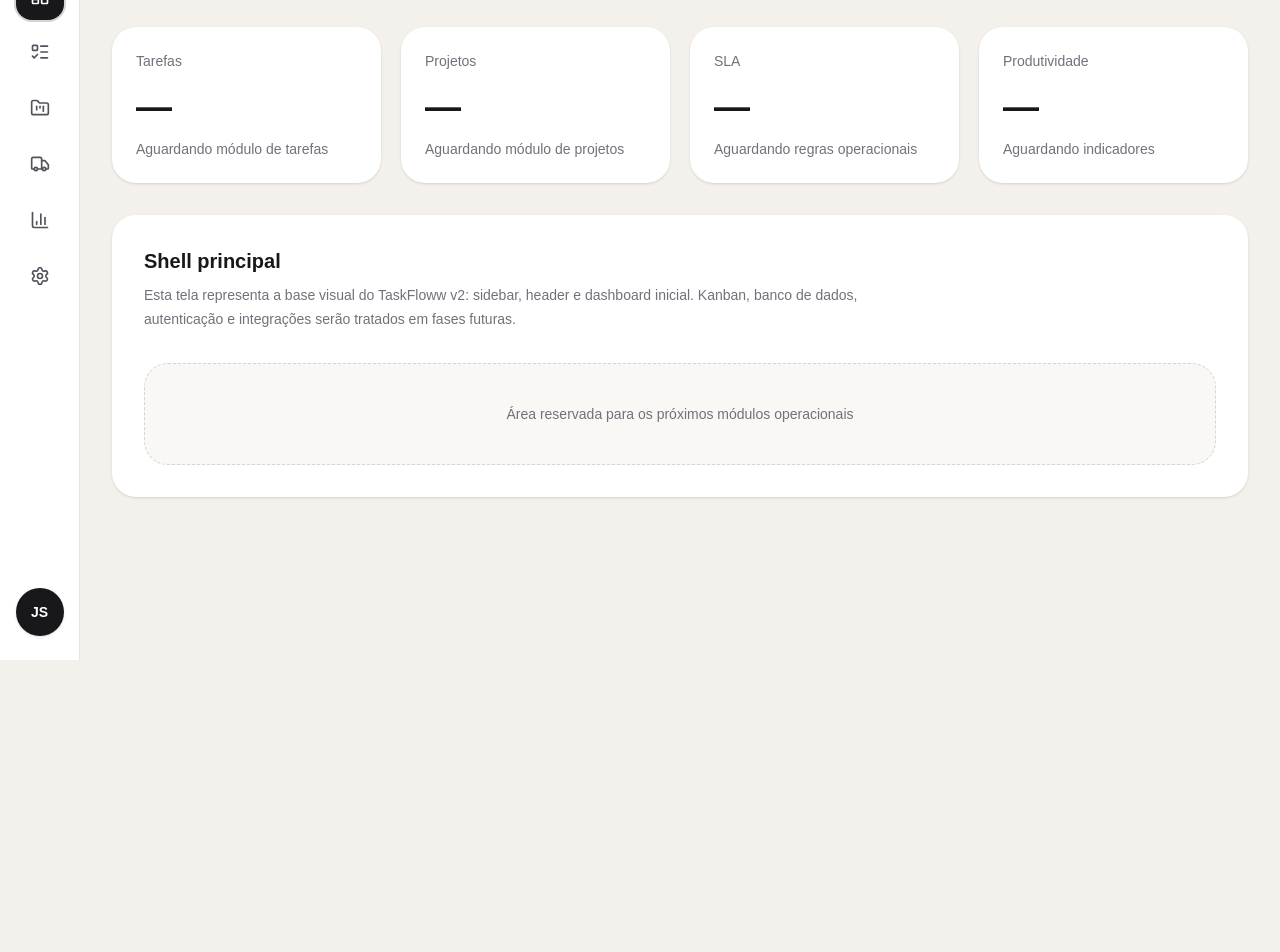
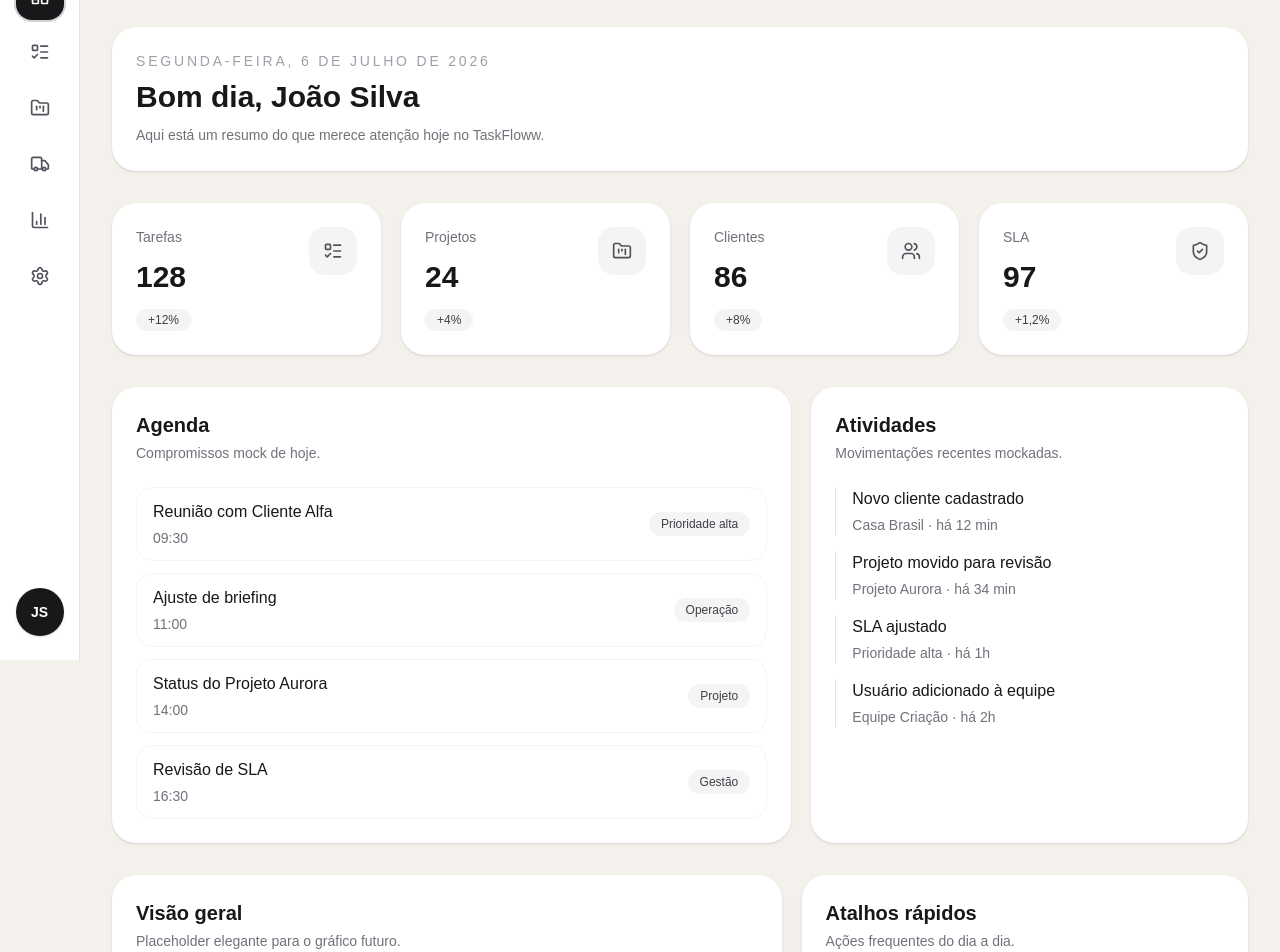
Before and after one commit to hudsonoli/taskflow, a Next.js app in the folder frontend/: page / in a window 1280 px wide. Shown: the part 140-1092 px from the top of the page. Before the commit the page ends 800 px from the top, so only its background shows below. Built offline with nearby package versions, Linux system fonts and the light colour scheme.

Commit message:
feat(ui): dashboard v2 e nova experiencia visual

```diff
--- /dev/null
+++ b/frontend/src/components/dashboard/DashboardActivities.tsx
@@ -0,0 +1,28 @@
+import { Card } from "@/components/ui/Card";
+
+const activities = [
+  { title: "Novo cliente cadastrado", detail: "Casa Brasil · há 12 min" },
+  { title: "Projeto movido para revisão", detail: "Projeto Aurora · há 34 min" },
+  { title: "SLA ajustado", detail: "Prioridade alta · há 1h" },
+  { title: "Usuário adicionado à equipe", detail: "Equipe Criação · há 2h" },
+];
+
+export function DashboardActivities() {
+  return (
+    <Card>
+      <div>
+        <h3 className="text-xl font-semibold text-zinc-900">Atividades</h3>
+        <p className="mt-1 text-sm text-zinc-500">Movimentações recentes mockadas.</p>
+      </div>
+
+      <div className="mt-6 space-y-4">
+        {activities.map((activity) => (
+          <div key={activity.title} className="border-l border-zinc-200 pl-4">
+            <p className="font-medium text-zinc-900">{activity.title}</p>
+            <p className="mt-1 text-sm text-zinc-500">{activity.detail}</p>
+          </div>
+        ))}
+      </div>
+    </Card>
+  );
+}
--- /dev/null
+++ b/frontend/src/components/dashboard/DashboardAgenda.tsx
@@ -0,0 +1,37 @@
+import { Badge } from "@/components/ui/Badge";
+import { Card } from "@/components/ui/Card";
+
+const agenda = [
+  { time: "09:30", title: "Reunião com Cliente Alfa", tag: "Prioridade alta" },
+  { time: "11:00", title: "Ajuste de briefing", tag: "Operação" },
+  { time: "14:00", title: "Status do Projeto Aurora", tag: "Projeto" },
+  { time: "16:30", title: "Revisão de SLA", tag: "Gestão" },
+];
+
+export function DashboardAgenda() {
+  return (
+    <Card>
+      <div className="flex items-center justify-between gap-4">
+        <div>
+          <h3 className="text-xl font-semibold text-zinc-900">Agenda</h3>
+          <p className="mt-1 text-sm text-zinc-500">Compromissos mock de hoje.</p>
+        </div>
+      </div>
+
+      <div className="mt-6 space-y-3">
+        {agenda.map((item) => (
+          <div
+            key={`${item.time}-${item.title}`}
+            className="flex items-center justify-between rounded-2xl border border-zinc-100 px-4 py-3"
+          >
+            <div>
+              <p className="font-medium text-zinc-900">{item.title}</p>
+              <p className="mt-1 text-sm text-zinc-500">{item.time}</p>
+            </div>
+            <Badge>{item.tag}</Badge>
+          </div>
+        ))}
+      </div>
+    </Card>
+  );
+}
--- /dev/null
+++ b/frontend/src/components/dashboard/DashboardChart.tsx
@@ -0,0 +1,19 @@
+import { Card } from "@/components/ui/Card";
+
+export function DashboardChart() {
+  return (
+    <Card>
+      <div>
+        <h3 className="text-xl font-semibold text-zinc-900">Visão geral</h3>
+        <p className="mt-1 text-sm text-zinc-500">
+          Placeholder elegante para o gráfico futuro.
+        </p>
+      </div>
+
+      <div className="mt-6 flex h-[280px] items-center justify-center rounded-3xl border border-dashed border-zinc-200 bg-[#faf8f4] text-sm text-zinc-500">
+        {/* TODO: integrar Chart.js */}
+        Área reservada para gráfico de desempenho
+      </div>
+    </Card>
+  );
+}
--- /dev/null
+++ b/frontend/src/components/dashboard/DashboardGreeting.tsx
@@ -0,0 +1,30 @@
+import { currentUser } from "@/lib/conta-mock";
+import { Card } from "@/components/ui/Card";
+
+const today = new Intl.DateTimeFormat("pt-BR", {
+  dateStyle: "full",
+});
+
+function getGreeting(hour = new Date().getHours()) {
+  if (hour < 12) return "Bom dia";
+  if (hour < 18) return "Boa tarde";
+  return "Boa noite";
+}
+
+export function DashboardGreeting() {
+  return (
+    <Card>
+      <div className="flex flex-col gap-2">
+        <p className="text-sm font-medium uppercase tracking-[0.2em] text-zinc-400">
+          {today.format(new Date())}
+        </p>
+        <h2 className="text-3xl font-semibold text-zinc-900">
+          {getGreeting()}, {currentUser.nome}
+        </h2>
+        <p className="max-w-3xl text-sm leading-6 text-zinc-500">
+          Aqui está um resumo do que merece atenção hoje no TaskFloww.
+        </p>
+      </div>
+    </Card>
+  );
+}
--- /dev/null
+++ b/frontend/src/components/dashboard/DashboardShortcuts.tsx
@@ -0,0 +1,28 @@
+import { Button } from "@/components/ui/Button";
+import { Card } from "@/components/ui/Card";
+
+const shortcuts = [
+  "Novo Cliente",
+  "Nova Tarefa",
+  "Novo Projeto",
+  "Novo Usuário",
+];
+
+export function DashboardShortcuts() {
+  return (
+    <Card>
+      <div>
+        <h3 className="text-xl font-semibold text-zinc-900">Atalhos rápidos</h3>
+        <p className="mt-1 text-sm text-zinc-500">Ações frequentes do dia a dia.</p>
+      </div>
+
+      <div className="mt-6 grid gap-3">
+        {shortcuts.map((shortcut) => (
+          <Button key={shortcut} variant="secondary" className="justify-start">
+            {shortcut}
+          </Button>
+        ))}
+      </div>
+    </Card>
+  );
+}
--- /dev/null
+++ b/frontend/src/components/dashboard/DashboardStats.tsx
@@ -0,0 +1,47 @@
+import { Badge } from "@/components/ui/Badge";
+import { Card } from "@/components/ui/Card";
+import { ListTodo, FolderKanban, Users, ShieldCheck } from "lucide-react";
+
+const dashboardStats = {
+  tarefas: 128,
+  projetos: 24,
+  clientes: 86,
+  sla: 97,
+};
+
+const stats = [
+  { title: "Tarefas", value: dashboardStats.tarefas, change: "+12%", icon: ListTodo },
+  { title: "Projetos", value: dashboardStats.projetos, change: "+4%", icon: FolderKanban },
+  { title: "Clientes", value: dashboardStats.clientes, change: "+8%", icon: Users },
+  { title: "SLA", value: dashboardStats.sla, change: "+1,2%", icon: ShieldCheck },
+];
+
+export function DashboardStats() {
+  return (
+    <div className="grid gap-5 md:grid-cols-2 xl:grid-cols-4">
+      {stats.map((stat) => {
+        const Icon = stat.icon;
+
+        return (
+          <Card key={stat.title}>
+            <div className="flex items-start justify-between gap-4">
+              <div>
+                <p className="text-sm text-zinc-500">{stat.title}</p>
+                <p className="mt-3 text-3xl font-semibold text-zinc-900">
+                  {stat.value}
+                </p>
+                <div className="mt-3">
+                  <Badge>{stat.change}</Badge>
+                </div>
+              </div>
+
+              <div className="flex h-12 w-12 items-center justify-center rounded-2xl bg-zinc-100 text-zinc-600">
+                <Icon className="h-5 w-5" strokeWidth={2} aria-hidden="true" />
+              </div>
+            </div>
+          </Card>
+        );
+      })}
+    </div>
+  );
+}
--- a/frontend/src/components/dashboard/DashboardView.tsx
+++ b/frontend/src/components/dashboard/DashboardView.tsx
@@ -1,36 +1,26 @@
-import { StatCard } from "./StatCard";
-
-const dashboardCards = [
-  { title: "Tarefas", value: "—", description: "Aguardando módulo de tarefas" },
-  { title: "Projetos", value: "—", description: "Aguardando módulo de projetos" },
-  { title: "SLA", value: "—", description: "Aguardando regras operacionais" },
-  { title: "Produtividade", value: "—", description: "Aguardando indicadores" },
-];
+import { DashboardGreeting } from "./DashboardGreeting";
+import { DashboardStats } from "./DashboardStats";
+import { DashboardAgenda } from "./DashboardAgenda";
+import { DashboardActivities } from "./DashboardActivities";
+import { DashboardShortcuts } from "./DashboardShortcuts";
+import { DashboardChart } from "./DashboardChart";
 
 export function DashboardView() {
   return (
     <div className="p-8">
-      <div className="grid gap-5 md:grid-cols-2 xl:grid-cols-4">
-        {dashboardCards.map((card) => (
-          <StatCard
-            key={card.title}
-            title={card.title}
-            value={card.value}
-            description={card.description}
-          />
-        ))}
-      </div>
+      <div className="space-y-8">
+        <DashboardGreeting />
 
-      <div className="mt-8 rounded-3xl bg-white p-8 shadow-sm">
-        <h2 className="text-xl font-semibold">Shell principal</h2>
-        <p className="mt-2 max-w-3xl text-sm leading-6 text-zinc-500">
-          Esta tela representa a base visual do TaskFloww v2: sidebar,
-          header e dashboard inicial. Kanban, banco de dados, autenticação
-          e integrações serão tratados em fases futuras.
-        </p>
+        <DashboardStats />
 
-        <div className="mt-8 rounded-3xl border border-dashed border-zinc-300 bg-[#faf8f4] p-10 text-center text-sm text-zinc-500">
-          Área reservada para os próximos módulos operacionais
+        <div className="grid gap-5 xl:grid-cols-[1.4fr_0.9fr]">
+          <DashboardAgenda />
+          <DashboardActivities />
+        </div>
+
+        <div className="grid gap-5 xl:grid-cols-[1.2fr_0.8fr]">
+          <DashboardChart />
+          <DashboardShortcuts />
         </div>
       </div>
     </div>
```
